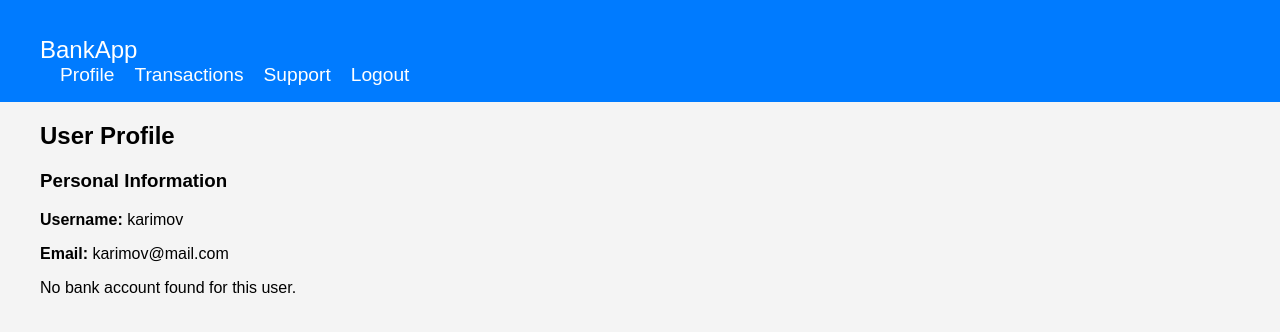
After one commit to kar1mov-u/bank-web-, a Django app: page /profile in a window 1280 px wide. The commit adds this page. Shown: the top 332 px of the page. Run offline with Django 5.2, Linux system fonts and the light colour scheme; a user stored in the database is signed in; data comes from the database, SQL or seed files in the repository; both versions use the stored data as it was after the commit.

Commit message:
Working on Profile page

```diff
--- a/main/templates/main/base_auth.html
+++ b/main/templates/main/base_auth.html
@@ -15,7 +15,7 @@
             <a href="{% url 'main-page' %}" class="navbar-brand">BankApp</a>
             <ul class="nav">
                 <li class="nav-item">
-                    <a class="nav-link" href="#">Profile</a>
+                    <a class="nav-link" href={% url "profile-page" %}>Profile</a>
                 </li>
                 <li class="nav-item">
                     <a class="nav-link" href="#">Transactions</a>
--- /dev/null
+++ b/main/templates/main/profile.html
@@ -0,0 +1,29 @@
+{% extends "main/base_auth.html" %}
+{% load static %}
+{% block title %}Profile{% endblock %}
+{% block link %}
+<link rel="stylesheet" href="{% static 'css/profile.css' %}">
+
+{% endblock  %}
+{% block content %}
+<div class="profile-container">
+    <h2>User Profile</h2>
+
+    <div class="user-info">
+        <h3>Personal Information</h3>
+        <p><strong>Username:</strong> {{ user.username }}</p>
+        <p><strong>Email:</strong> {{ user.email }}</p>
+    </div>
+
+    {% if bank_account %}
+    <div class="bank-info">
+        <h3>Bank Account Information</h3>
+        <p><strong>Account Number:</strong> {{ bank_account.account_number }}</p>
+        <p><strong>Account Type:</strong> {{ bank_account.account_type }}</p>
+        <p><strong>Balance:</strong> ${{ bank_account.balance }}</p>
+    </div>
+    {% else %}
+    <p>No bank account found for this user.</p>
+    {% endif %}
+</div>
+{% endblock %}
--- a/main/urls.py
+++ b/main/urls.py
@@ -4,5 +4,6 @@ urlpatterns = [
     path('', views.index, name = 'main-page' ),
     path('login',views.login_view, name ='login-page'),
     path('create-account',views.create_acc,name='create-acc-page'),
-    path('logout',views.log_out,name='logout-page')
+    path('logout',views.log_out,name='logout-page'),
+    path('profile',views.profile, name= 'profile-page')
 ]
--- a/main/views.py
+++ b/main/views.py
@@ -19,22 +19,24 @@ def index(request):
 
 def login_view(request):
     if request.user.is_authenticated:
-        return redirect('main-page')
-    if request.method =='POST':
-        form = AuthenticationForm(request, data = request.POST)
+        return redirect ('main-page')
+    if request.method=='POST':
+        form=AuthenticationForm(request,data=request.POST)
         if form.is_valid():
             username = form.cleaned_data['username']
             password = form.cleaned_data['password']
             user = authenticate(username=username, password=password)
             if user is not None:
                 login(request,user)
-                messages.success(request, "Login successfull")
-                return redirect('main-page')
+                messages.success(request,"Login successfull")
+                return redirect ('main-page')
             else:
-                messages.error(request, "Invalid username or password")
+                messages.error(request,"Incorrect Password or Username")
     else:
         form = AuthenticationForm()
-    return render(request, 'main/login.html', {'form':form})
+    return render(request,'main/login.html',{'form':form})
+
+
 
 
 def create_acc(request):
@@ -65,6 +67,16 @@ def create_acc(request):
 
     return render(request, 'main/create_acc.html',{'form':form})
 
+@login_required
+def profile(request):
+    user = request.user
+    try:
+        bank_account = BankAccount.objects.get(user=user)
+    except BankAccount.DoesNotExist:
+        bank_account = None
+
+    return render(request,'main/profile.html',{'user':user, 'bank_account':bank_account})
+
 def log_out(request):
     logout(request)
     return redirect('main-page')
```
Also changed, not shown: main/static/css/profile.css (added, +21 -0 lines), db.sqlite3.
